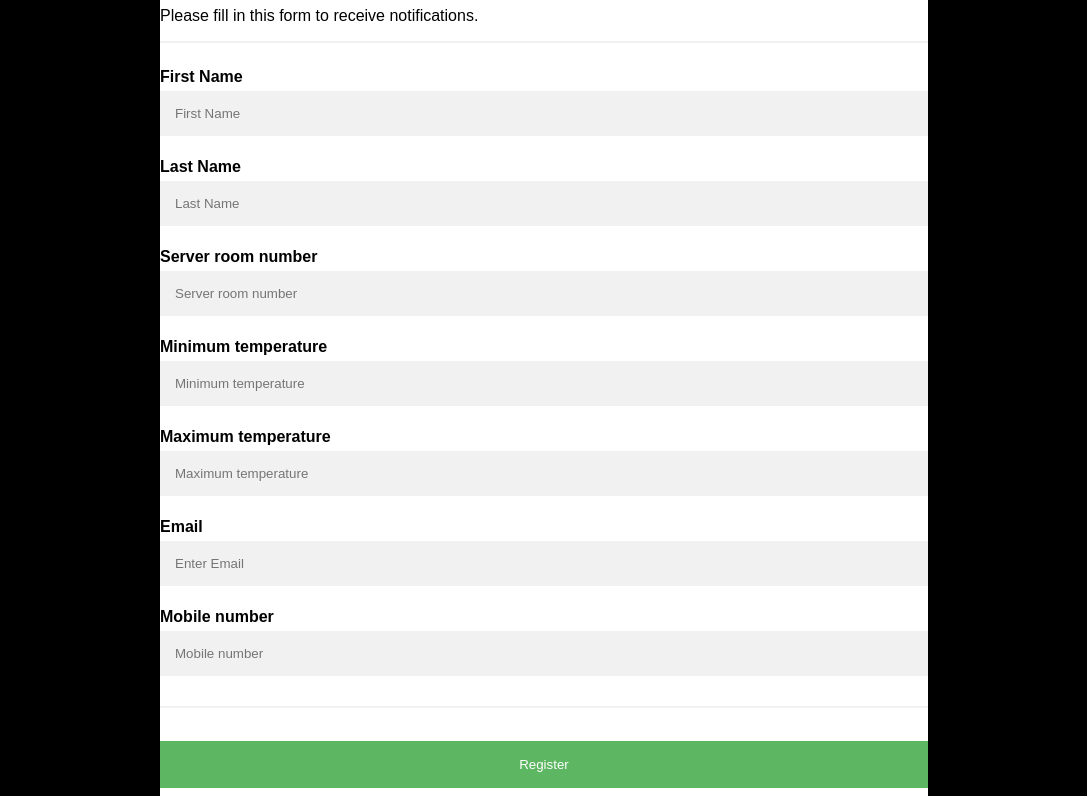
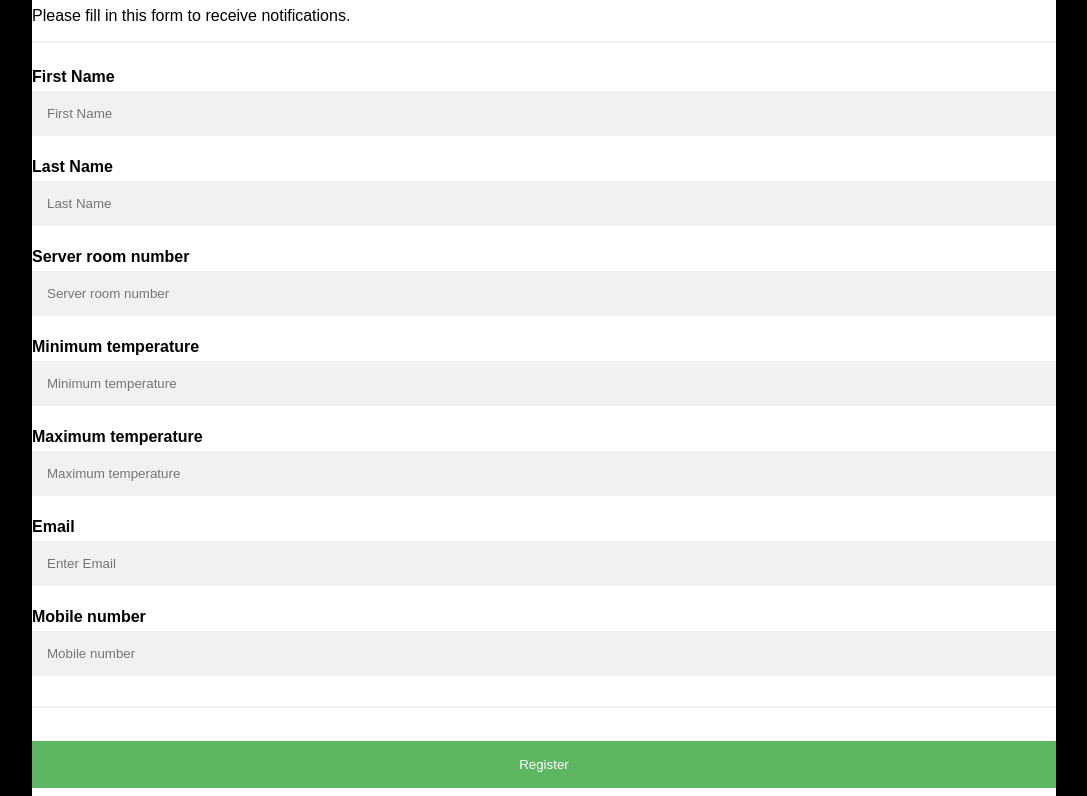
Before and after one commit to roomserver/server, a plain HTML site: page form.html in a window 1280 px wide. Shown: the part 99-895 px from the top of the page, without its empty margins (96-1183 px from the left). Drawn offline with Linux system fonts and the light colour scheme.

Commit message:
Update form.html

```diff
--- a/form.html
+++ b/form.html
@@ -17,10 +17,10 @@ body {
 
 /* Add padding to containers */
 .container {
-  width: 60%;
+  width: 80%;
   background-color: white;
   position: absolute;
-  left: 20%;
+  left: 10%;
 }
 /* Full-width input fields */
 input[type=text], input[type=tel] {
```
